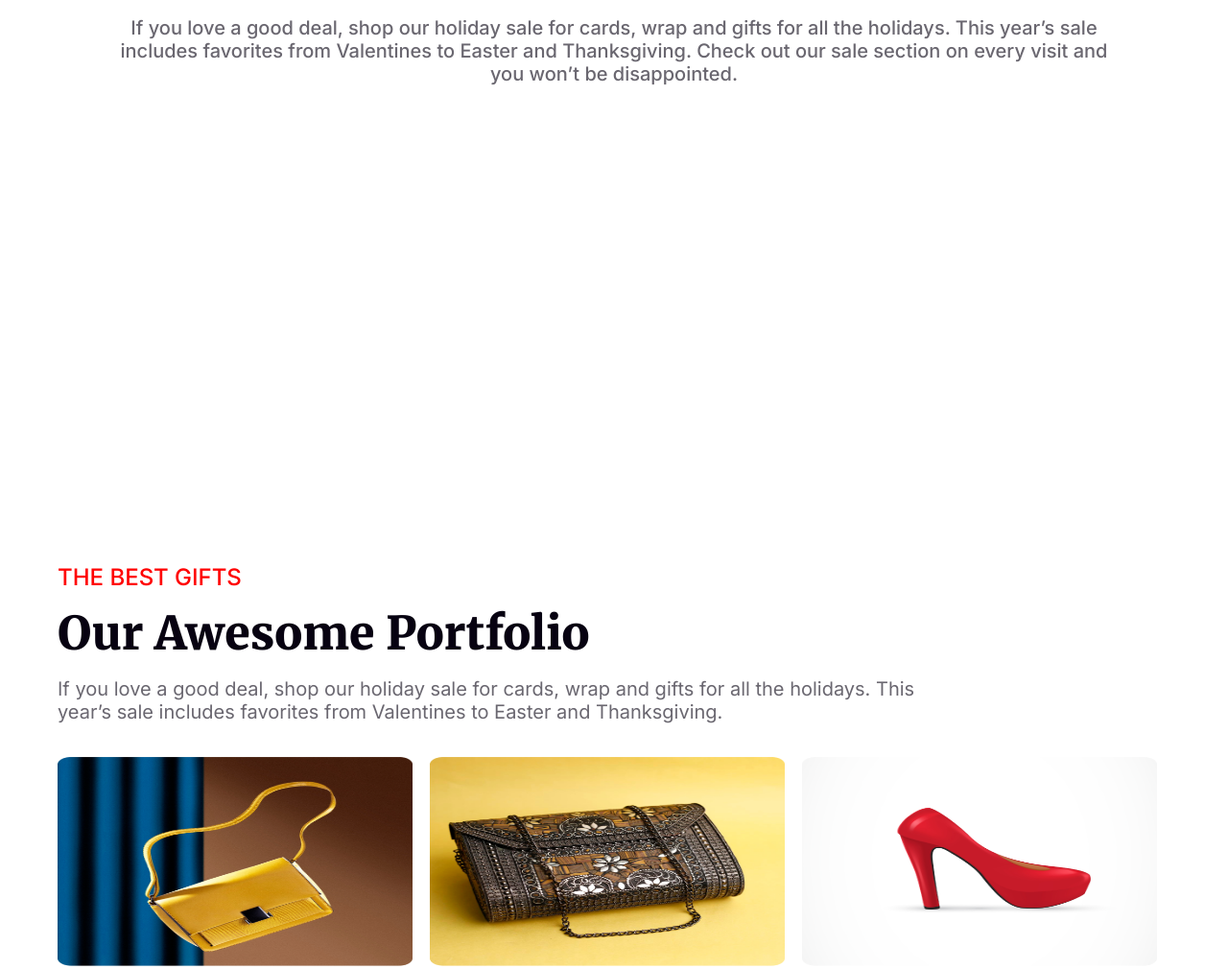
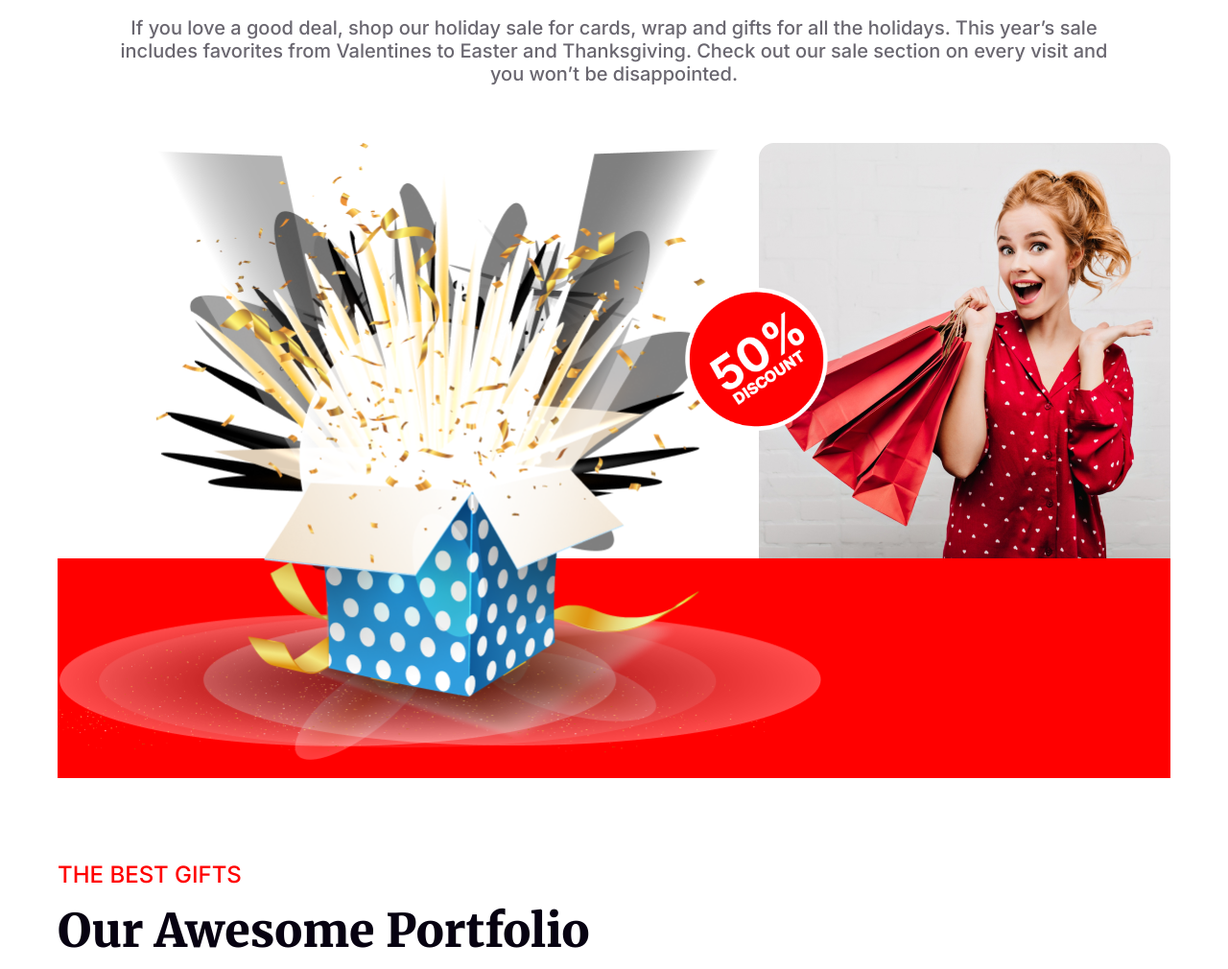
Before and after one commit to mazbah2722/assingment, a plain HTML site: page index.html in a window 1280 px wide. Shown: the part 3913-4923 px from the top of the page at 96% size. Drawn offline with Linux system fonts and the light colour scheme.

Commit message:
new section update

```diff
--- a/index.html
+++ b/index.html
@@ -79,7 +79,12 @@
                 <h1> <span id="holi-red">Holidays</span> Sale 50%</h1>
                 <p>If you love a good deal, shop our holiday sale for cards, wrap and gifts for all the holidays. This year’s sale includes favorites from Valentines to Easter and Thanksgiving. Check out our sale section on every visit and you won’t be disappointed.</p>
             </div>
-            <div class="holiday-img-area"></div>
+            <div class="holiday-img-area">
+                <div class="image">
+                    <img class="img1" src="./resources/Group 75.png" alt="">
+                    <img class="img2" src="./resources/Group 44.png" alt="">
+                </div>
+            </div>
         </div>
         <!-- portfolio section -->
 
--- a/style.css
+++ b/style.css
@@ -254,8 +254,36 @@
     font-size: 20px;
     font-weight: 500;
 }
+.holiday-img-area{
+    background: url(resources/Rectangle\ 2.png), url(resources/Rectangle\ 1.png);
+    background-repeat: no-repeat;
+    background-position: bottom, top right;
+}
+.image{
+    display: flex;
+    margin-top: 60px;
+}
+.image .img1{
+    width: 796.463px;
+    height: 662.07px;
+}
+.image .img2{
+    color: #FFF;
+    font-family: 'Inter', sans-serif;
+    font-size: 24.338px;
+    font-weight: 900;
+    width: 206.841px;
+    height: 206.841px;
+    /* padding-top: 100px; */
+    position: relative;
+    top: 122px;
+    right: 171px;
+
+}
 /* portfolio section */
-
+.portfolio-section{
+    margin-top: 360px;
+}
 .portfolio-section .portfolio-text h4{
     color: #F00;
     font-family: 'Inter', sans-serif;
```
